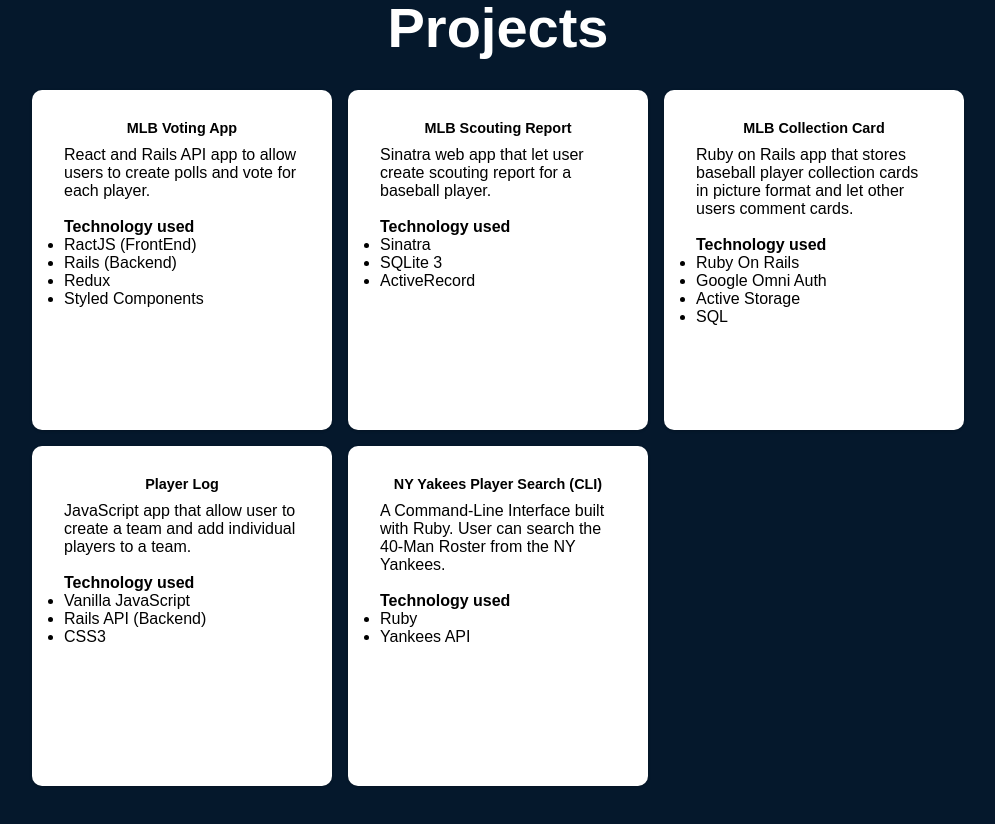
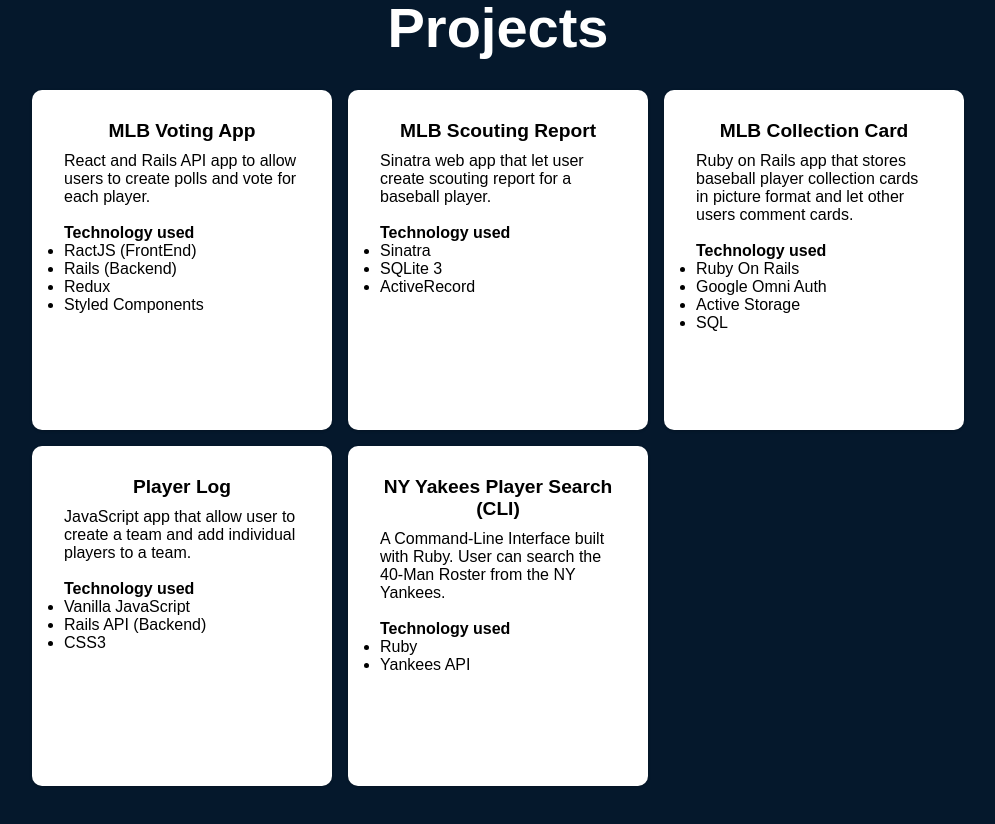
Before and after one commit to LuisCastilloKC/luis-castillo-portfolio, a React (Create React App) app: page /# in a window 1280 px wide. Shown: the part 1660-2484 px from the top of the page, without its empty margins (142-1137 px from the left). Built offline with nearby package versions, Linux system fonts and the light colour scheme.

Commit message:
hide bottom bar and change font size for h3 in project

```diff
--- a/src/styles/Container.js
+++ b/src/styles/Container.js
@@ -166,7 +166,7 @@
     `
     export const ProjectH3 = styled.h3`
         text-align: center;
-        font-size: 0.9rem;
+        font-size: 1.2rem;
         margin-bottom: 10px;
     `
     export const ProjectLi = styled.li`
--- a/src/styles/Global.js
+++ b/src/styles/Global.js
@@ -7,11 +7,14 @@
         margin: 0;
         padding: 0;
         box-sizing: border-box;
+
     }
 
     body {
         background-color: #05182c !important;
         font-family: 'Poppins', sans-serif;
+        overflow-x: hidden;
+
     }
 
 `
--- a/src/styles/Nav.js
+++ b/src/styles/Nav.js
@@ -7,6 +7,7 @@
     position: sticky;
     width: 100%;
     height: 55px;
+    border-top-style: hidden;
     border-bottom: 2px;
     color: #FFF;
     padding: 0 30px;
```
